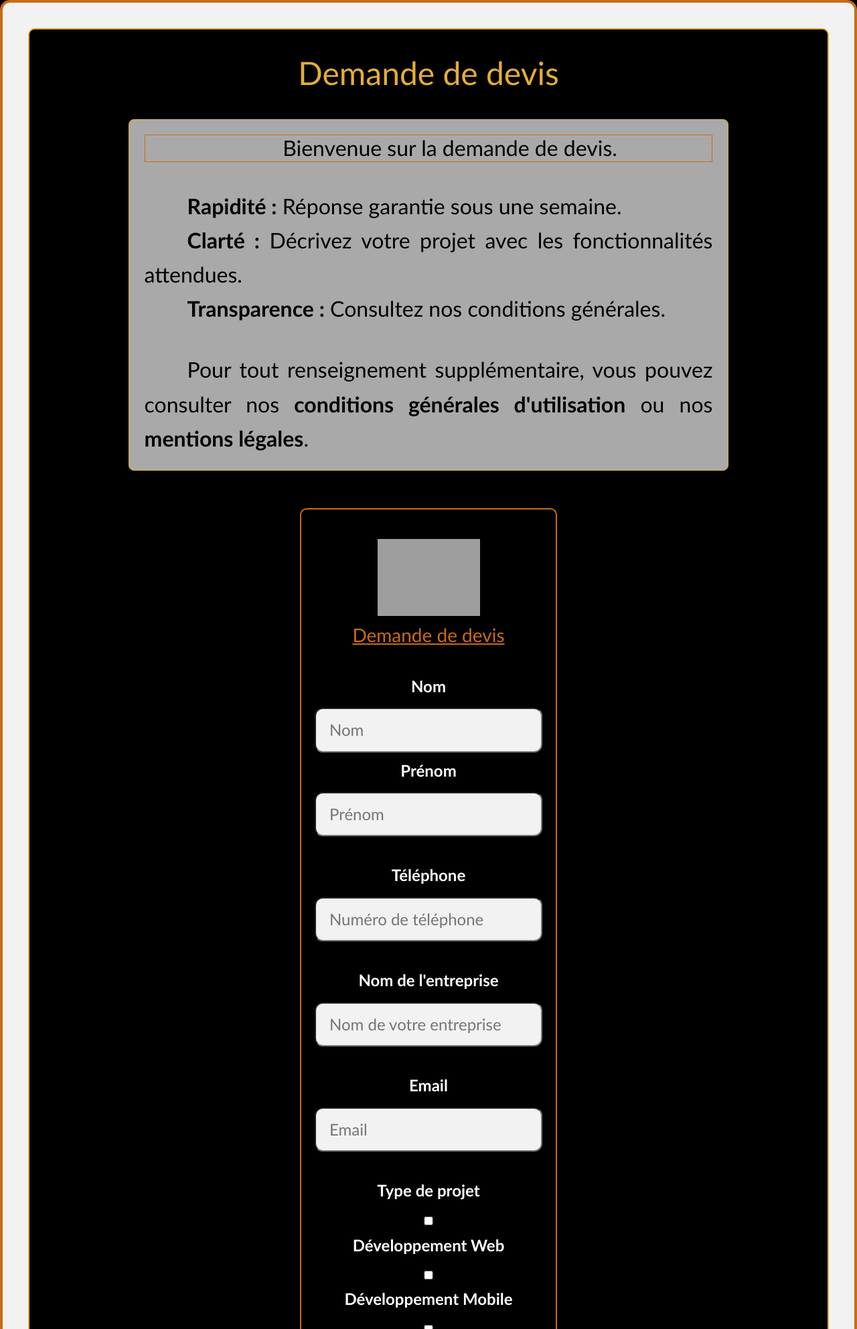
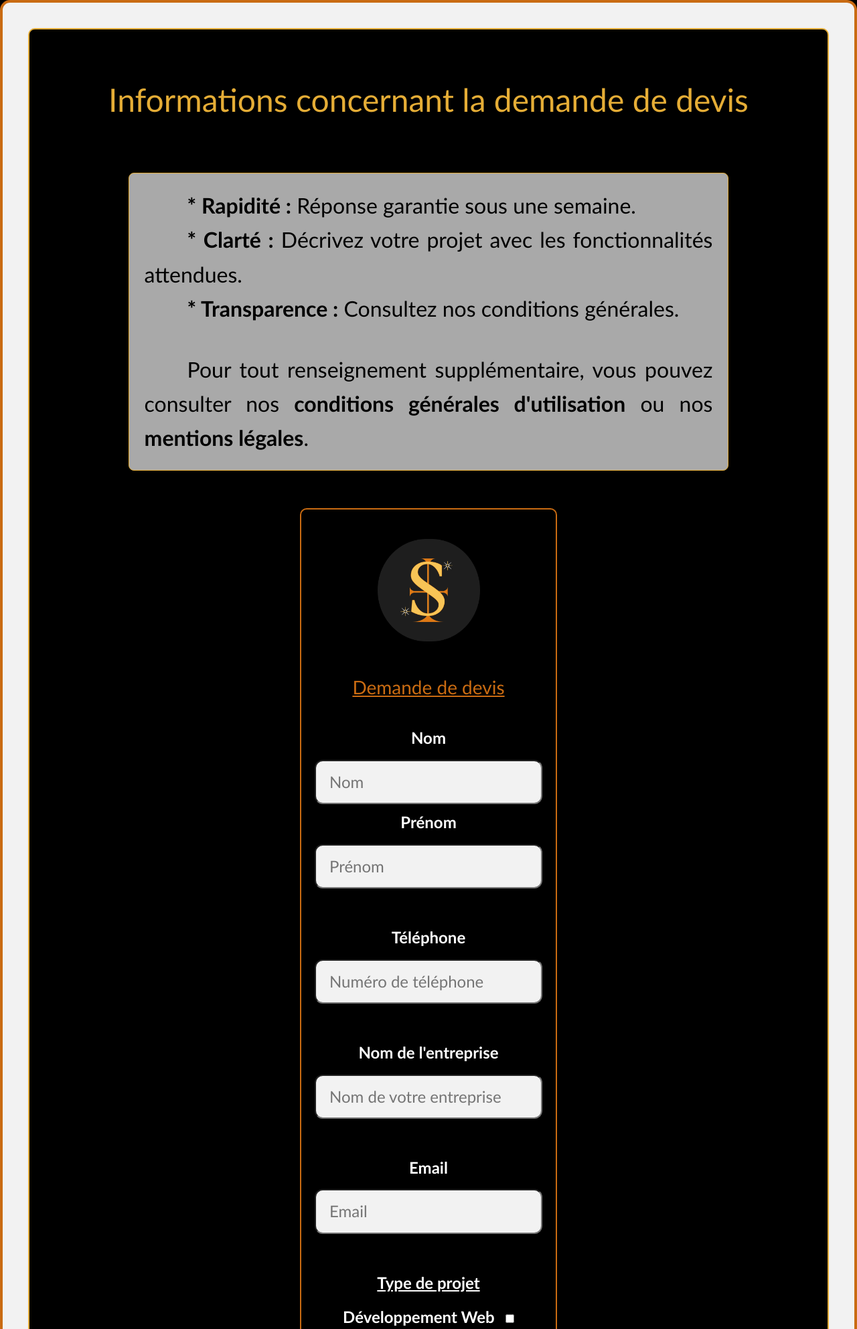
Before and after one commit to Sethiar/Site-Sethiar_V2, a Flask app: page /user/demande-de-devis-formulaire in a window 1280 px wide. Shown: the top 1985 px of the page at 67% size. Run offline with Flask 3, Linux system fonts and the light colour scheme; parts of the project's set-up code (start-up, migrations or seed data) failed here and were passed over; some libraries are stand-ins or nearby versions; grey boxes are pictures that could not be loaded.

Commit message:
Templates utilisateur

```diff
--- a/templates/user/devis_form.html
+++ b/templates/user/devis_form.html
@@ -9,25 +9,26 @@
 {% block body_content %}
 <div class="outer-frame">
     <div class="inner-frame">
-        <h1 class="h1-devis">Demande de devis</h1>
-        <div class="space2"></div>
+
+        <div class="space-form"></div>
+
+        <h1 class="h1-devis">
+            Informations concernant la demande de devis
+        </h1>
+
+        <div class="space"></div>
+
         <div class="annonce">
-
-            <!-- Titre -->
-            <h2 class="h2-devis">
-                Bienvenue sur la demande de devis.
-            </h2>
-            <div class="space2"></div>
 
             <!-- Présentation -->
             <ul>
-                <li><b>Rapidité :</b> Réponse garantie sous une semaine.</li>
-                <li><b>Clarté :</b> Décrivez votre projet avec les fonctionnalités attendues.</li>
-                <li><b>Transparence :</b> Consultez nos <a href="{{url_for('functional.politique')}}">conditions
+                <li><b>* Rapidité :</b> Réponse garantie sous une semaine.</li>
+                <li><b>* Clarté :</b> Décrivez votre projet avec les fonctionnalités attendues.</li>
+                <li><b>* Transparence :</b> Consultez nos <a href="{{url_for('functional.politique')}}">conditions
                     générales</a>.
                 </li>
             </ul>
-            <div class="space2"></div>
+            <div class="space-form"></div>
 
             <!--Champ de précision -->
             <p>
@@ -42,24 +43,27 @@
 
             <!-- Image du logo -->
             <div class="imgcontainer-form">
-                <img src="{{ url_for('static', filename='Images/images_accueil/logo.jpg') }}" alt="Logo de SethiarWorks"
+                <img src="{{ url_for('static', filename='images/images_accueil/logo_png.png') }}" alt="Logo de SethiarWorks"
                      class="avatar-form">
             </div>
+
+            <div class="space-form"></div>
 
             <!-- Titre du formulaire -->
             <h3 class="h3-form">Demande de devis</h3>
 
+            <div class="space-form"></div>
+
             <!-- Token CSRF pour la sécurité -->
             {{ form_devis.csrf_token }}
-
-            <div class="space-form"></div>
 
             <!-- Conteneur des champs du formulaire -->
             <div class="form-container">
 
                 <!-- Champ pour le nom et le prénom -->
                 <div class="form-group">
-                    {{ form_devis.lastname.label }} {{ form_devis.lastname() }}
+                    {{ form_devis.lastname.label }}
+                    {{ form_devis.lastname() }}
                     {% if form_devis.lastname.errors %}
                     <ul>
                         {% for error in form_devis.lastname.errors %}
@@ -68,7 +72,10 @@
                     </ul>
                     {% endif %}
 
-                    {{ form_devis.firstname.label }} {{ form_devis.firstname() }}
+                    <div class="space-inter-form"></div>
+
+                    {{ form_devis.firstname.label }}
+                    {{ form_devis.firstname() }}
                     {% if form_devis.firstname.errors %}
                     <ul>
                         {% for error in form_devis.firstname.errors %}
@@ -78,9 +85,12 @@
                     {% endif %}
                 </div>
 
+                <div class="space-inter-form"></div>
+
                 <!-- Champ pour le numéro de téléphone -->
                 <div class="form-group">
-                    {{ form_devis.phone.label }} {{ form_devis.phone() }}
+                    {{ form_devis.phone.label }}
+                    {{ form_devis.phone() }}
                     {% if form_devis.phone.errors %}
                     <ul>
                         {% for error in form_devis.phone.errors %}
@@ -90,9 +100,12 @@
                     {% endif %}
                 </div>
 
+                <div class="space-inter-form"></div>
+
                 <!-- Champs pour le nom de l'entreprise-->
                 <div class="form-group">
-                    {{ form_devis.enterprise_name.label }} {{ form_devis.enterprise_name() }}
+                    {{ form_devis.enterprise_name.label }}
+                    {{ form_devis.enterprise_name() }}
                     {% if form_devis.enterprise_name.errors %}
                     <ul>
                         {% for error in form_devis.enterprise_name %}
@@ -102,9 +115,12 @@
                     {% endif %}
                 </div>
 
-                <!-- Champ pour le mail -->
+                <div class="space-inter-form"></div>
+
+                <!-- Champ pour l'email -->
                 <div class="form-group">
-                    {{ form_devis.email.label }} {{ form_devis.email() }}
+                    {{ form_devis.email.label }}
+                    {{ form_devis.email() }}
                     {% if form_devis.email.errors %}
                     <ul>
                         {% for error in form_devis.email.errors %}
@@ -114,9 +130,22 @@
                     {% endif %}
                 </div>
 
+                <div class="space-inter-form"></div>
+
                 <!-- Champ pour le type de projet -->
                 <div class="form-group">
-                    {{ form_devis.project_type.label }} {{ form_devis.project_type() }}
+                    <u>{{ form_devis.project_type.label }}</u>
+
+                    <div style="margin-bottom: 3%;"></div>
+
+                    <div class="checkbox-group">
+                        {% for subfield in form_devis.project_type %}
+                            <div style="margin-bottom: 3% ">
+                                <label style="display: inline-block;">{{subfield.label }}</label>
+                                <label style="display: inline-block; margin-left: 10px;">{{ subfield }}</label>
+                            </div>
+                        {% endfor %}
+                    </div>
                     {% if form_devis.project_type.errors %}
                     <ul>
                         {% for error in form_devis.project_type.errors %}
@@ -126,11 +155,12 @@
                     {% endif %}
                 </div>
 
+                <div class="space-inter-form"></div>
+
                 <!-- Conteneur du contenu de la demande de devis -->
                 <div class="form-group">
                     {{ form_devis.devis_content.label }}
-                    {{ form_devis.devis_content(class="form-control",
-                    placeholder="Votre description de votre projet") }}
+                    {{ form_devis.devis_content(class="form-control") }}
                     {% if form_devis.devis_content.errors %}
                     <ul>
                         {% for error in form_devis.demand_content.errors %}
@@ -141,16 +171,15 @@
                 </div>
 
             </div>
-            <div class="space2"></div>
 
             <div class="separation1"></div>
 
-            <div class="space2"></div>
+            <div class="space-form"></div>
 
             <!-- Conteneur des boutons du formulaire -->
             <div class="container-btn">
-                <button type="submit" class="validated-btn" aria-label="Valider la demande de devis">Validation de la
-                    demande de devis
+                <button type="submit" class="validated-btn" aria-label="Valider la demande de devis">
+                    Validation de la demande de devis
                 </button>
                 <a href="{{ url_for('landing_page') }}" class="cancelled-btn">Annulation et retour à l'accueil</a>
             </div>
--- a/templates/user/edit_reply.html
+++ b/templates/user/edit_reply.html
@@ -10,7 +10,9 @@
 {% endblock %}
 
 {% block body_content %}
+<!-- Cadre externe -->
 <div class="outer-frame">
+    <!-- Cadre interne -->
     <div class="inner-frame">
 
         <!-- Titre du formulaire -->
--- a/templates/user/reply_comment.html
+++ b/templates/user/reply_comment.html
@@ -10,7 +10,9 @@
 {% endblock %}
 
 {% block body_content %}
+<!-- Cadre externe -->
 <div class="outer-frame">
+    <!-- Cadre interne -->
     <div class="inner-frame">
 
         <!-- Titre du formulaire -->
--- a/templates/user/user_login.html
+++ b/templates/user/user_login.html
@@ -9,7 +9,9 @@
 {% endblock %}
 
 {% block body_content %}
+<!-- Cadre externe -->
 <div class="outer-frame">
+    <!-- Cadre interne -->
     <div class="inner-frame">
         <form method="POST" action="{{ url_for('auth.login', next_url=next_url) }}" class="form-base"
               enctype="multipart/form-data">
```
Also changed, not shown: templates/user/devis_form_thanks.html (+18 -6 lines), templates/user/edit_comment.html (+7 -5 lines).
